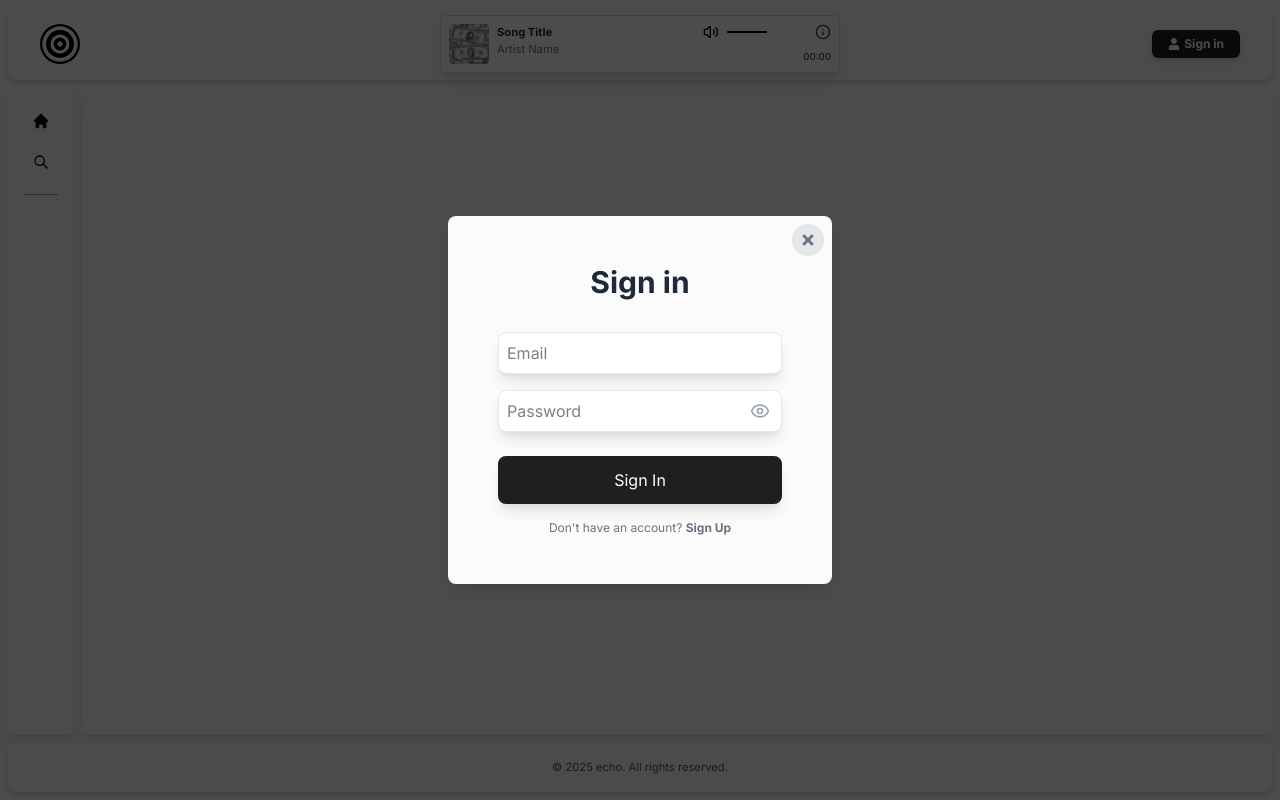
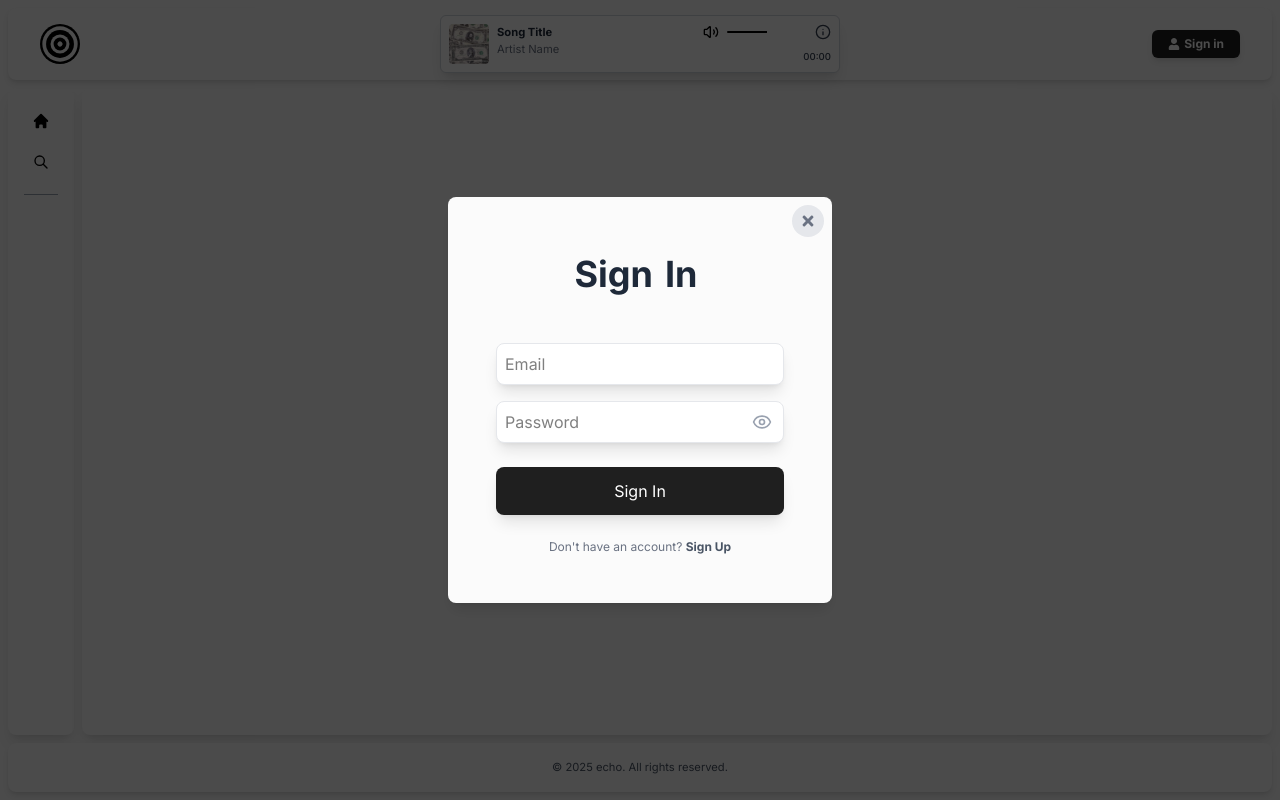
Before and after one commit to CurlCreep/backend-marketplace, a Next.js app in the folder frontend/: page / in a window 1280 px wide. Both pictures are taken after a click on the button "Sign in". Built offline with nearby package versions, Linux system fonts and the light colour scheme; no server answers.

Commit message:
added signup/login form

```diff
--- a/frontend/app/components/form.tsx
+++ b/frontend/app/components/form.tsx
@@ -1,4 +1,4 @@
-import React, { useState } from "react";
+import React, { useState, useRef, useEffect } from "react";
 import { Eye, EyeOff } from "lucide-react";
 import { FaTimes } from "react-icons/fa";
 
@@ -8,6 +8,19 @@ interface FormProps {
 
 export default function Form({ onClose }: FormProps) {
     const [showPassword, setShowPassword] = useState(false);
+    const [formMode, setformMode] = useState(false);
+
+    const [fieldLeft, setfieldLeft] = useState("");
+    const [fieldRight, setfieldRight] = useState("");
+    const fieldRightRef = useRef(null);
+
+    useEffect(() => {
+        if (formMode) {
+        const t = setTimeout(() => fieldRightRef.current);
+        return () => clearTimeout(t);
+        }
+    }, [formMode]);
+
     return (
         <div className="fixed inset-0 bg-black/70 flex items-center justify-center z-50">
             <div className="flex-col bg-secondary-light dark:bg-secondary-dark p-6 rounded-lg shadow-lg relative w-full max-w-sm">
@@ -18,16 +31,84 @@ export default function Form({ onClose }: FormProps) {
                     <FaTimes size={16} color="currentColor" />
                 </button>
 
-                <div className="flex-col mt-2 items-center justify-center text-center p-4 w-fit mx-auto">
-                    <h1 className="text-3xl font-bold mb-8 bg-secondary-light dark:bg-secondary-dark text-gray-800 dark:text-gray-100">
-                        Sign in
+                <div className="flex-col mt-2 items-center justify-center text-center p-6 w-full mx-auto">
+                    <h1
+                    className={`inline-flex items-end text-4xl font-bold ${
+                        formMode ? "mb-12" : "mb-12"
+                    } bg-secondary-light dark:bg-secondary-dark text-gray-800 dark:text-gray-100`}
+                    style={{ lineHeight: "1.18" }}
+                    >
+                        <span className="mr-1">Sign</span>
+                        <span
+                            className="relative inline-block overflow-hidden"
+                            style={{ height: "1.18em", width: "2ch" }}
+                        >
+                            {/* "In" */}
+                            <span
+                            className="absolute left-0 bottom-0 w-full flex items-end justify-center transition-transform duration-300 ease-in-out"
+                            style={{ transform: formMode ? "translateY(-100%)" : "translateY(0%)" }}
+                            >
+                                In
+                            </span>
+
+                            {/* "Up" */}
+                            <span
+                            className="absolute left-0 bottom-0 w-full flex items-end justify-center transition-transform duration-300 ease-in-out"
+                            style={{ transform: formMode ? "translateY(0%)" : "translateY(100%)" }}
+                            >
+                                Up
+                            </span>
+                        </span>
                     </h1>
+
+
+
                     {/* Input fields */}
-                    <input
-                        type="email"
-                        placeholder="Email"
-                        className="w-full p-2 mb-4 rounded-lg bg-white focus:outline-none shadow-lg border border-gray-200"
-                    />
+                    <div className={`flex mb-4 gap-2 w-full items-start transition-all duration-400 ease-in-out flex-row`}>
+                        {/* Left */}
+                        <input
+                        type={formMode ? "text" : "email"}
+                        placeholder={formMode ? "First Name" : "Email"}
+                        value={fieldLeft}
+                        onChange={(e) => setfieldLeft(e.target.value)}
+                        aria-label="Primary email"
+                        style={{
+                            width: formMode ? "50%" : "100%",
+                            transition: "width 380ms cubic-bezier(.2,.8,.2,1)",
+                        }}
+                        className="p-2 rounded-lg bg-white focus:outline-none shadow-lg border border-gray-200 dark:border-gray-600"
+                        />
+
+                        {/* Right */}
+                        <input
+                        ref={fieldRightRef}
+                        type="text"
+                        placeholder="Last Name"
+                        value={fieldRight}
+                        onChange={(e) => setfieldRight(e.target.value)}
+                        aria-label="Last Name"
+                        style={{
+                            transition: "width 380ms cubic-bezier(.2,.8,.2,1), opacity 200ms ease",
+                        }}
+                        className={`p-2 rounded-lg bg-white focus:outline-none shadow-lg border border-gray-200 dark:border-gray-600
+                            ${formMode ? "block w-1/2 opacity-100" : "hidden opacity-0"}`}
+                        />
+                    </div>
+
+                    <div
+                    className={`relative w-full shadow-lg rounded-lg overflow-hidden transition-all duration-500
+                        ${formMode ? "max-h-40 mb-4 opacity-100 delay-300" : "max-h-0 opacity-0"}`}
+                    >
+                        <input
+                            type="email"
+                            placeholder="Email"
+                            className={`translate-y-0 delay-300 w-full p-2 pr-10 rounded-lg bg-white focus:outline-none border border-gray-200 transform transition-all duration-500
+                            `}
+                        />
+                    </div>
+
+
+
                     <div className="relative w-full mb-6">
                         <input
                             type={showPassword ? "text" : "password"}
@@ -42,11 +123,13 @@ export default function Form({ onClose }: FormProps) {
                             {showPassword ? <EyeOff className="w-5 h-5" /> : <Eye className="w-5 h-5" />}
                         </button>
                     </div>
+
+
                     <button
                     type="button"
                     className="relative overflow-hidden cursor-pointer w-full bg-primary-dark text-white dark:bg-secondary-gray p-3 rounded-lg shadow-lg group"
                     >
-                        Sign In
+                        {formMode ? "Sign Up" : "Sign In"}
                         <span
                             className="absolute right-4 top-1/2 -translate-y-1/2 translate-x-full opacity-0 group-hover:translate-x-0 group-hover:opacity-100 transition-all duration-300"
                         >
@@ -59,11 +142,14 @@ export default function Form({ onClose }: FormProps) {
 
                 <div className="flex items-center w-fit mx-auto mb-6">
                     <p className="text-gray-500 dark:text-gray-300 text-xs">
-                        Don't have an account?{" "}
+                        {formMode ? "Already" : "Don't"} have an account?{" "}
                         <button
-                        className="text-gray-500 dark:text-gray-300 text-xs hover:underline font-semibold cursor-pointer"
+                            className="text-gray-600 dark:text-gray-200 text-xs hover:underline font-semibold cursor-pointer"
+                            onClick={() => setformMode((s) => !s)}
+                            aria-pressed={formMode}
+                            aria-label={formMode ? "Collapse email fields" : "Split email into two fields"}
                         >
-                            Sign Up
+                            {formMode ? "Sign in" : "Sign Up"}
                         </button>
                     </p>
                 </div>
```
